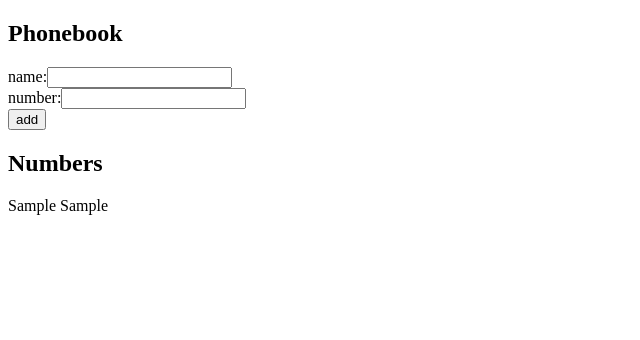
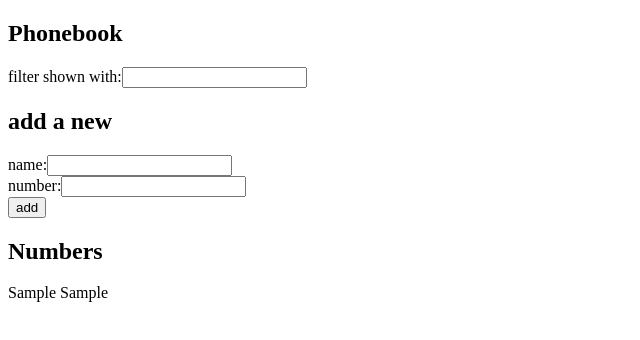
Before and after one commit to jayne-b/Netbeans, a React (Create React App) app in the folder Part2/phonebook/: page / in a window 1280 px wide. Both pictures are taken after typing "Sample", "Sample" into the empty fields and a click on the button "add". Shown: the top 340 px of the page, without its empty margins (0-640 px from the left). Built offline with nearby package versions, Linux system fonts and the light colour scheme.

Commit message:
2.9 done

```diff
--- a/Part2/phonebook/src/App.js
+++ b/Part2/phonebook/src/App.js
@@ -4,6 +4,7 @@ const App = () => {
   const [persons, setPersons] = useState([])
   const [newName, setNewName] = useState('')
   const [newNumber, setNewNumber] = useState('')
+  const [showSearched, setShowSearched] = useState('')
 
 
   const addPerson = (event) => {
@@ -24,12 +25,18 @@ const App = () => {
     }
   }
 
+  const peopleToShow = showSearched === ''
+    ? persons.map(people => (<div key={people.name}>{people.name} {people.number}</div>))
+    : persons.filter(person =>
+      person.name.toLowerCase().includes(showSearched.toLowerCase())).map(people =>
+        (<div key={people.name}>{people.name} {people.number}</div>))
+
+
   const checkNameExists = (name) => {
     return persons.some(person => person.name === name)
   }
 
   const handleNameChange = (event) => {
-    console.log(event.target.value)
     setNewName(event.target.value)
   }
 
@@ -37,9 +44,19 @@ const App = () => {
     setNewNumber(event.target.value)
   }
 
+  const handleNameSearched = (event) => {
+    setShowSearched(event.target.value)
+  }
+
   return (
     <div>
       <h2>Phonebook</h2>
+      <div>filter shown with:
+        <input
+          value={showSearched}
+          onChange={handleNameSearched}
+        /></div>
+      <h2>add a new</h2>
       <form onSubmit={addPerson}>
         <div>
           name:
@@ -58,7 +75,9 @@ const App = () => {
         </div>
       </form>
       <h2>Numbers</h2>
-      {persons.map(person => <p>{person.name} {person.number}</p>)}
+      <div>
+        {peopleToShow}
+      </div>
     </div>
   )
 }
```
